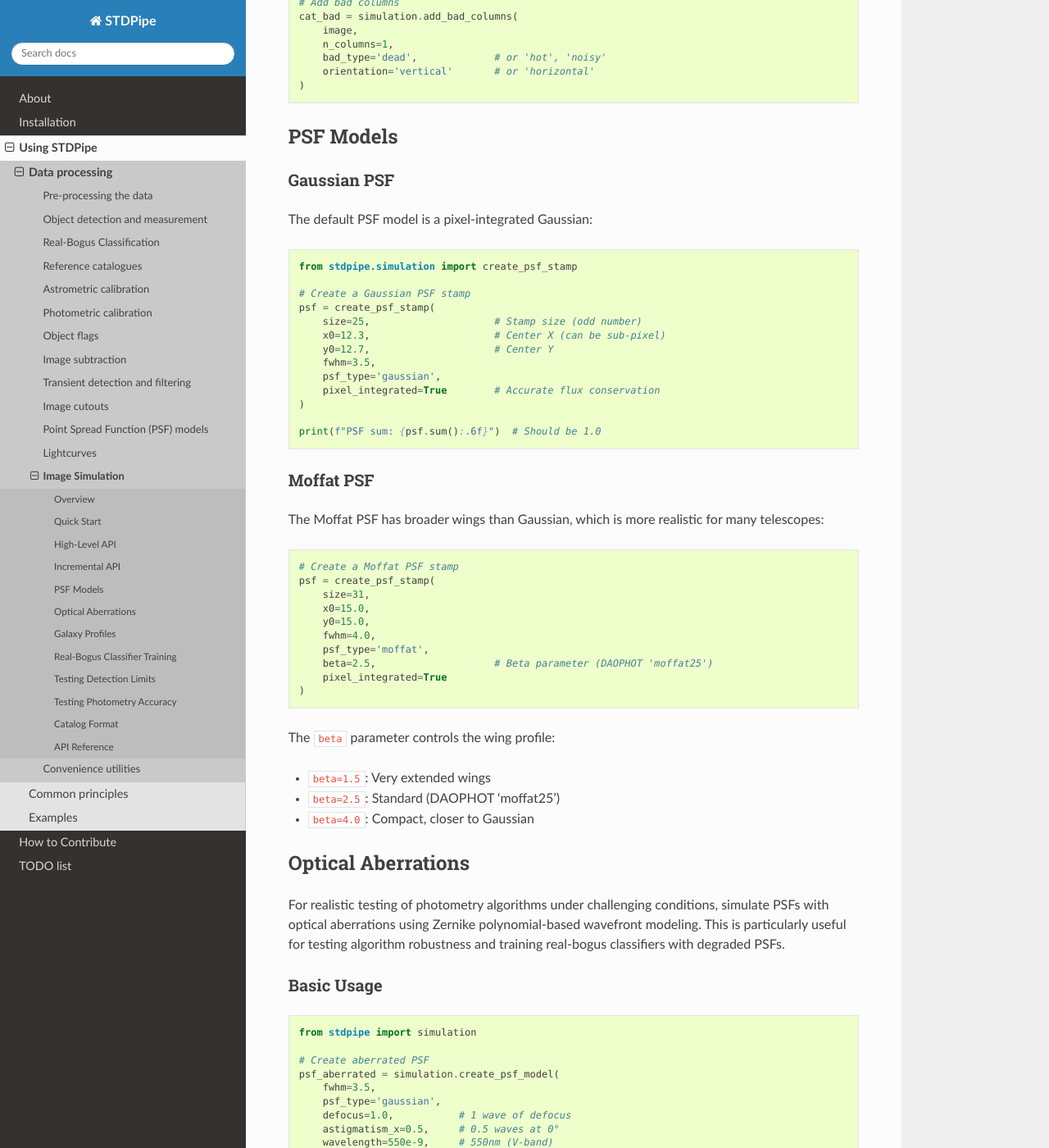
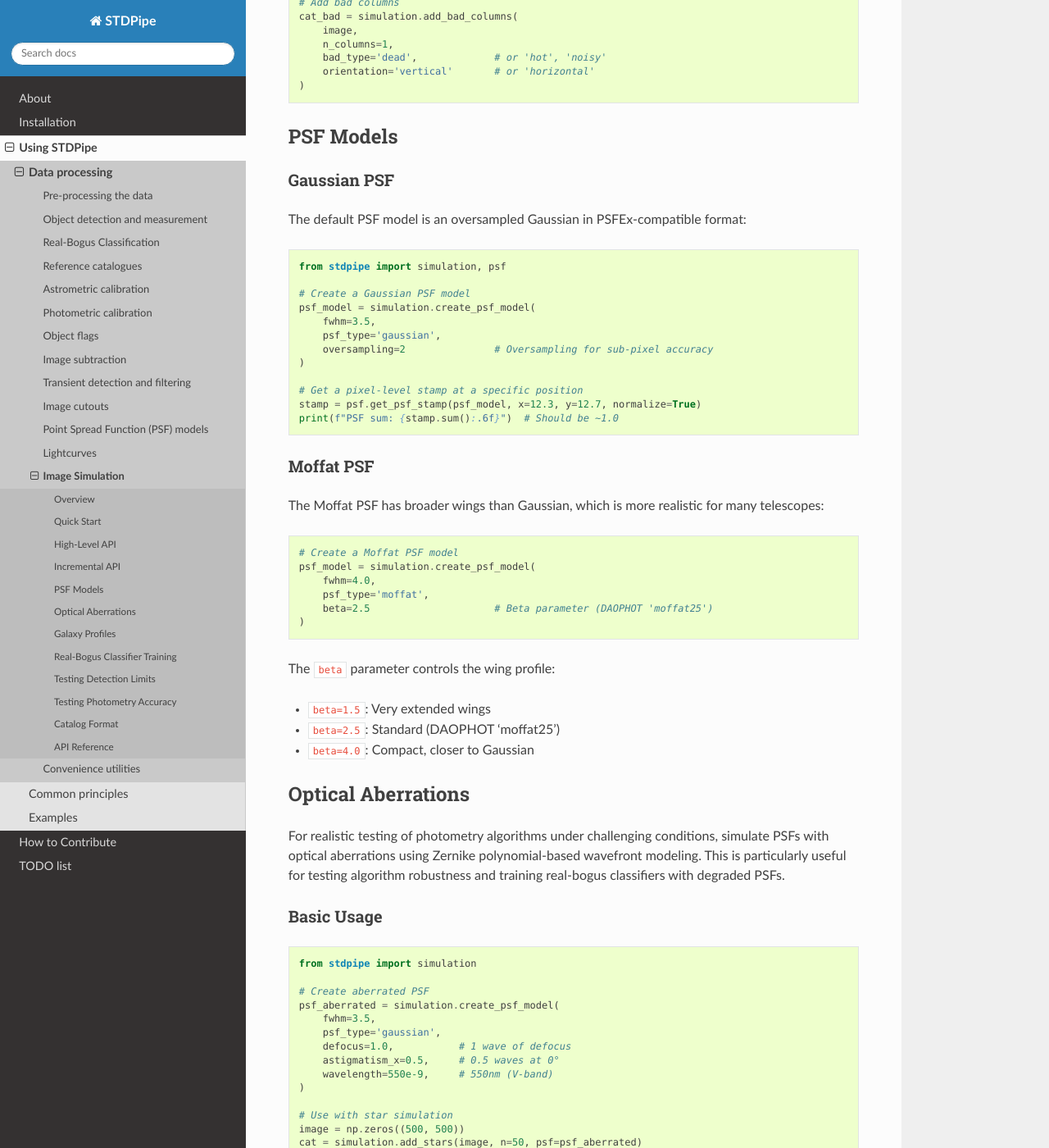
Before and after one commit to karpov-sv/stdpipe, a Sphinx documentation site: the page built from doc/simulation.rst, in a window 1280 px wide and 1400 px high, scrolled down 4771 px. Shown: the whole window at 82% size. Built offline with Sphinx 7.4.7 and the Read the Docs theme 3.1.0, drawn with Linux system fonts in a browser that asks for light colours; pages that are not in the unit, such as notebooks, are missing from menus; some of the changed text lies outside the part shown.

Commit message:
Fix Sphinx build warnings in simulation.rst
- Replace references to non-existent create_psf_stamp and
  create_moffat_psf with the actual create_psf_model function
- Update code examples to use correct API (create_psf_model +
  psf.get_psf_stamp instead of create_psf_stamp)
- Escape pipe characters in |FFT(P)|² to fix RST substitution warning

```diff
--- a/doc/simulation.rst
+++ b/doc/simulation.rst
@@ -257,23 +257,22 @@ PSF Models
 Gaussian PSF
 ^^^^^^^^^^^^
 
-The default PSF model is a pixel-integrated Gaussian:
+The default PSF model is an oversampled Gaussian in PSFEx-compatible format:
 
 .. code-block:: python
 
-   from stdpipe.simulation import create_psf_stamp
+   from stdpipe import simulation, psf
 
-   # Create a Gaussian PSF stamp
-   psf = create_psf_stamp(
-       size=25,                     # Stamp size (odd number)
-       x0=12.3,                     # Center X (can be sub-pixel)
-       y0=12.7,                     # Center Y
+   # Create a Gaussian PSF model
+   psf_model = simulation.create_psf_model(
        fwhm=3.5,
        psf_type='gaussian',
-       pixel_integrated=True        # Accurate flux conservation
+       oversampling=2               # Oversampling for sub-pixel accuracy
    )
 
-   print(f"PSF sum: {psf.sum():.6f}")  # Should be 1.0
+   # Get a pixel-level stamp at a specific position
+   stamp = psf.get_psf_stamp(psf_model, x=12.3, y=12.7, normalize=True)
+   print(f"PSF sum: {stamp.sum():.6f}")  # Should be ~1.0
 
 Moffat PSF
 ^^^^^^^^^^
@@ -282,15 +281,11 @@ The Moffat PSF has broader wings than Gaussian, which is more realistic for many
 
 .. code-block:: python
 
-   # Create a Moffat PSF stamp
-   psf = create_psf_stamp(
-       size=31,
-       x0=15.0,
-       y0=15.0,
+   # Create a Moffat PSF model
+   psf_model = simulation.create_psf_model(
        fwhm=4.0,
        psf_type='moffat',
-       beta=2.5,                    # Beta parameter (DAOPHOT 'moffat25')
-       pixel_integrated=True
+       beta=2.5                     # Beta parameter (DAOPHOT 'moffat25')
    )
 
 The ``beta`` parameter controls the wing profile:
@@ -370,7 +365,7 @@ Aberrations are modeled using Zernike polynomials (Noll 1976 ordering) via Fouri
 
 1. **Wavefront**: W(ρ,θ) = Σ cⱼ·Zⱼ(ρ,θ) where cⱼ are aberration coefficients
 2. **Complex pupil**: P = aperture · exp(2πi·W/λ)
-3. **PSF intensity**: |FFT(P)|²
+3. **PSF intensity**: \|FFT(P)\|²
 4. **Seeing convolution**: PSF ⊗ Gaussian/Moffat (atmospheric effects)
 
 Aberrations combine linearly in the wavefront (not PSF intensity). The final PSF represents both diffraction effects from the aberrated optics and atmospheric seeing (controlled by ``fwhm``).
@@ -862,10 +857,7 @@ Incremental Functions
 PSF Functions
 ^^^^^^^^^^^^^
 
-.. autofunction:: stdpipe.simulation.create_psf_stamp
-   :noindex:
-
-.. autofunction:: stdpipe.simulation.create_moffat_psf
+.. autofunction:: stdpipe.simulation.create_psf_model
    :noindex:
 
 Galaxy Functions
```
